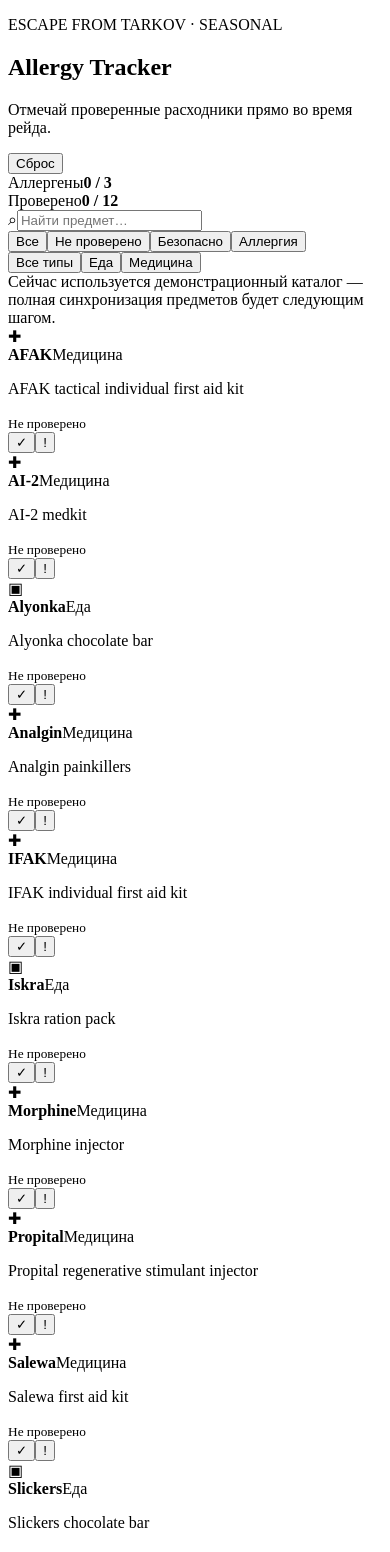
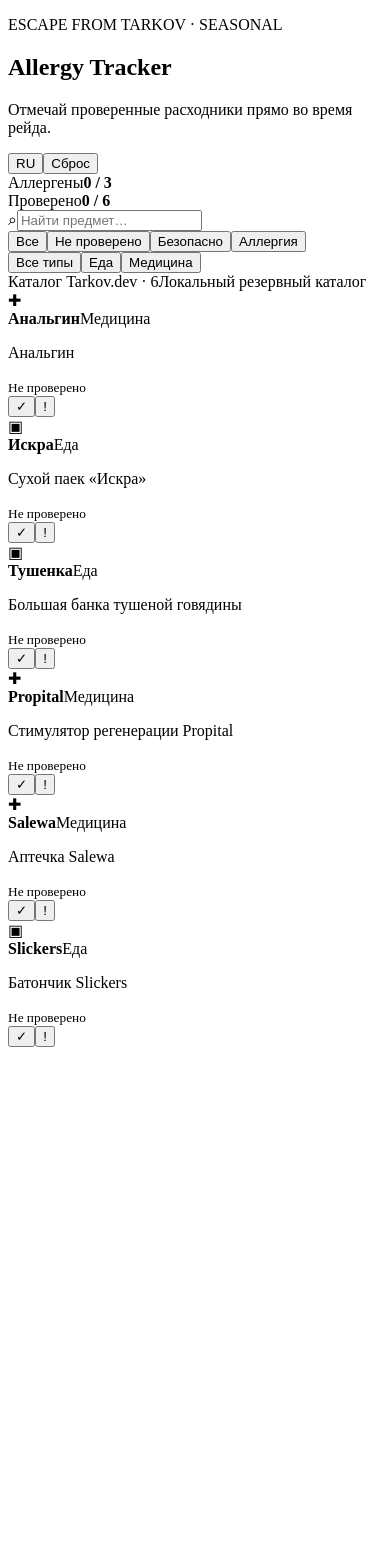
Before and after one commit to AntifrizRr/eft-allergy-tracker, a React (Vite) app: page / in a window 390 px wide. Shown: the top 1552 px of the page. After the commit the page ends 1055 px from the top, so only its background shows below. Built offline with nearby package versions, Linux system fonts and the light colour scheme; the HTML template or start-up script is replaced by a standard one.

Commit message:
Sync live Tarkov consumable catalog

```diff
--- a/package.json
+++ b/package.json
@@ -1,10 +1,11 @@
 {
   "name": "eft-allergy-tracker",
   "private": true,
-  "version": "0.1.0",
+  "version": "0.2.0",
   "type": "module",
   "scripts": {
     "dev": "vite",
+    "sync:items": "node scripts/sync-items.mjs",
     "build": "tsc -b && vite build",
     "preview": "vite preview"
   },
--- a/src/App.tsx
+++ b/src/App.tsx
@@ -1,15 +1,36 @@
 import { useEffect, useMemo, useState } from 'react'
-import { items } from './data/items'
+import { catalogSyncedAt, items } from './data/items'
 import { clearStatuses, loadStatuses, saveStatuses } from './storage'
-import type { ItemCategory, ItemStatus, StatusMap } from './types'
+import type { AppLanguage, ItemCategory, ItemStatus, StatusMap, TarkovItem } from './types'
 
 type StatusFilter = 'all' | ItemStatus
 type CategoryFilter = 'all' | ItemCategory
 
-const STATUS_LABELS: Record<ItemStatus, string> = {
-  unknown: 'Не проверено',
-  safe: 'Безопасно',
-  allergic: 'Аллергия',
+const LANGUAGE_KEY = 'eft-allergy-language'
+
+const STATUS_LABELS: Record<AppLanguage, Record<ItemStatus, string>> = {
+  ru: { unknown: 'Не проверено', safe: 'Безопасно', allergic: 'Аллергия' },
+  en: { unknown: 'Untested', safe: 'Safe', allergic: 'Allergy' },
+}
+
+function itemText(item: TarkovItem, language: AppLanguage) {
+  return language === 'ru'
+    ? { shortName: item.shortNameRu || item.shortName, name: item.nameRu || item.name }
+    : { shortName: item.shortName, name: item.name }
+}
+
+function ItemIcon({ item }: { item: TarkovItem }) {
+  const [failed, setFailed] = useState(false)
+
+  return (
+    <div className="item-icon" aria-hidden="true">
+      {item.imageLink && !failed ? (
+        <img src={item.imageLink} alt="" loading="lazy" onError={() => setFailed(true)} />
+      ) : (
+        <span>{item.category === 'food' ? '▣' : '✚'}</span>
+      )}
+    </div>
+  )
 }
 
 function App() {
@@ -17,10 +38,13 @@
   const [query, setQuery] = useState('')
   const [statusFilter, setStatusFilter] = useState<StatusFilter>('all')
   const [categoryFilter, setCategoryFilter] = useState<CategoryFilter>('all')
+  const [language, setLanguage] = useState<AppLanguage>(() => {
+    const saved = localStorage.getItem(LANGUAGE_KEY)
+    return saved === 'en' ? 'en' : 'ru'
+  })
 
-  useEffect(() => {
-    saveStatuses(statuses)
-  }, [statuses])
+  useEffect(() => saveStatuses(statuses), [statuses])
+  useEffect(() => localStorage.setItem(LANGUAGE_KEY, language), [language])
 
   const stats = useMemo(() => {
     const allergic = items.filter((item) => statuses[item.id] === 'allergic').length
@@ -28,7 +52,6 @@
       const status = statuses[item.id]
       return status === 'safe' || status === 'allergic'
     }).length
-
     return { allergic, tested }
   }, [statuses])
 
@@ -38,36 +61,48 @@
     return items
       .filter((item) => {
         const status = statuses[item.id] ?? 'unknown'
-        const matchesQuery =
-          !normalizedQuery ||
-          item.name.toLowerCase().includes(normalizedQuery) ||
-          item.shortName.toLowerCase().includes(normalizedQuery)
+        const searchable = [item.name, item.shortName, item.nameRu, item.shortNameRu]
+          .filter(Boolean)
+          .join(' ')
+          .toLowerCase()
+        const matchesQuery = !normalizedQuery || searchable.includes(normalizedQuery)
         const matchesStatus = statusFilter === 'all' || status === statusFilter
         const matchesCategory = categoryFilter === 'all' || item.category === categoryFilter
-
         return matchesQuery && matchesStatus && matchesCategory
       })
       .sort((a, b) => {
         const aStatus = statuses[a.id] ?? 'unknown'
         const bStatus = statuses[b.id] ?? 'unknown'
-        if (aStatus === bStatus) return a.shortName.localeCompare(b.shortName)
-        if (aStatus === 'unknown') return -1
-        if (bStatus === 'unknown') return 1
-        return a.shortName.localeCompare(b.shortName)
+        if (aStatus !== bStatus) {
+          if (aStatus === 'unknown') return -1
+          if (bStatus === 'unknown') return 1
+        }
+        return itemText(a, language).shortName.localeCompare(itemText(b, language).shortName, language)
       })
-  }, [categoryFilter, query, statusFilter, statuses])
+  }, [categoryFilter, language, query, statusFilter, statuses])
+
+  function toggleLanguage() {
+    setLanguage((current) => (current === 'ru' ? 'en' : 'ru'))
+  }
 
   function setItemStatus(itemId: string, status: ItemStatus) {
+    const currentStatus = statuses[itemId] ?? 'unknown'
+    if (status === 'allergic' && currentStatus !== 'allergic' && stats.allergic >= 3) return
     setStatuses((current) => ({ ...current, [itemId]: status }))
   }
 
   function resetProgress() {
-    const confirmed = window.confirm('Сбросить все отмеченные предметы? Это действие нельзя отменить.')
-    if (!confirmed) return
-
+    const message = language === 'ru'
+      ? 'Сбросить все отмеченные предметы? Это действие нельзя отменить.'
+      : 'Reset all marked items? This cannot be undone.'
+    if (!window.confirm(message)) return
     clearStatuses()
     setStatuses({})
   }
+
+  const syncedLabel = catalogSyncedAt === 'fallback'
+    ? (language === 'ru' ? 'Локальный резервный каталог' : 'Local fallback catalog')
+    : new Date(catalogSyncedAt).toLocaleDateString(language === 'ru' ? 'ru-RU' : 'en-US')
 
   return (
     <main className="app-shell">
@@ -75,28 +110,35 @@
         <div>
           <p className="eyebrow">ESCAPE FROM TARKOV · SEASONAL</p>
           <h1>Allergy Tracker</h1>
-          <p className="subtitle">Отмечай проверенные расходники прямо во время рейда.</p>
+          <p className="subtitle">
+            {language === 'ru'
+              ? 'Отмечай проверенные расходники прямо во время рейда.'
+              : 'Mark tested consumables during the raid.'}
+          </p>
         </div>
-        <button className="reset-button" type="button" onClick={resetProgress}>
-          Сброс
-        </button>
+        <div className="hero-actions">
+          <button className="language-button" type="button" onClick={toggleLanguage}>{language.toUpperCase()}</button>
+          <button className="reset-button" type="button" onClick={resetProgress}>
+            {language === 'ru' ? 'Сброс' : 'Reset'}
+          </button>
+        </div>
       </section>
 
-      <section className="stats-grid" aria-label="Прогресс">
+      <section className="stats-grid" aria-label={language === 'ru' ? 'Прогресс' : 'Progress'}>
         <article className="stat-card danger">
-          <span className="stat-label">Аллергены</span>
-          <strong>{Math.min(stats.allergic, 3)} / 3</strong>
+          <span className="stat-label">{language === 'ru' ? 'Аллергены' : 'Allergens'}</span>
+          <strong>{stats.allergic} / 3</strong>
         </article>
         <article className="stat-card">
-          <span className="stat-label">Проверено</span>
+          <span className="stat-label">{language === 'ru' ? 'Проверено' : 'Tested'}</span>
           <strong>{stats.tested} / {items.length}</strong>
         </article>
       </section>
 
       {stats.allergic >= 3 && (
         <section className="complete-banner">
-          <strong>Все 3 аллергена найдены.</strong>
-          <span>Остальные предметы можно считать безопасными по исключению.</span>
+          <strong>{language === 'ru' ? 'Все 3 аллергена найдены.' : 'All 3 allergens found.'}</strong>
+          <span>{language === 'ru' ? 'Остальные предметы можно считать безопасными по исключению.' : 'All remaining items are safe by elimination.'}</span>
         </section>
       )}
 
@@ -106,12 +148,12 @@
           <input
             value={query}
             onChange={(event) => setQuery(event.target.value)}
-            placeholder="Найти предмет…"
+            placeholder={language === 'ru' ? 'Найти предмет…' : 'Find item…'}
             autoComplete="off"
           />
         </label>
 
-        <div className="filter-row" aria-label="Фильтр по статусу">
+        <div className="filter-row" aria-label={language === 'ru' ? 'Фильтр по статусу' : 'Status filter'}>
           {(['all', 'unknown', 'safe', 'allergic'] as const).map((filter) => (
             <button
               key={filter}
@@ -119,12 +161,12 @@
               className={statusFilter === filter ? 'filter active' : 'filter'}
               onClick={() => setStatusFilter(filter)}
             >
-              {filter === 'all' ? 'Все' : STATUS_LABELS[filter]}
+              {filter === 'all' ? (language === 'ru' ? 'Все' : 'All') : STATUS_LABELS[language][filter]}
             </button>
           ))}
         </div>
 
-        <div className="filter-row" aria-label="Фильтр по категории">
+        <div className="filter-row" aria-label={language === 'ru' ? 'Фильтр по категории' : 'Category filter'}>
           {(['all', 'food', 'medical'] as const).map((filter) => (
             <button
               key={filter}
@@ -132,37 +174,44 @@
               className={categoryFilter === filter ? 'filter active' : 'filter'}
               onClick={() => setCategoryFilter(filter)}
             >
-              {filter === 'all' ? 'Все типы' : filter === 'food' ? 'Еда' : 'Медицина'}
+              {filter === 'all'
+                ? (language === 'ru' ? 'Все типы' : 'All types')
+                : filter === 'food'
+                  ? (language === 'ru' ? 'Еда' : 'Provisions')
+                  : (language === 'ru' ? 'Медицина' : 'Medical')}
             </button>
           ))}
         </div>
       </section>
 
-      <div className="demo-note">Сейчас используется демонстрационный каталог — полная синхронизация предметов будет следующим шагом.</div>
+      <div className="catalog-note">
+        <span>{language === 'ru' ? 'Каталог Tarkov.dev' : 'Tarkov.dev catalog'} · {items.length}</span>
+        <span>{syncedLabel}</span>
+      </div>
 
       <section className="item-list" aria-live="polite">
         {visibleItems.map((item) => {
           const status = statuses[item.id] ?? 'unknown'
+          const text = itemText(item, language)
+          const allergyLocked = stats.allergic >= 3 && status !== 'allergic'
 
           return (
             <article className={`item-card status-${status}`} key={item.id}>
-              <div className="item-icon" aria-hidden="true">
-                {item.category === 'food' ? '▣' : '✚'}
-              </div>
+              <ItemIcon item={item} />
               <div className="item-copy">
                 <div className="item-heading">
-                  <strong>{item.shortName}</strong>
-                  <span>{item.category === 'food' ? 'Еда' : 'Медицина'}</span>
+                  <strong>{text.shortName}</strong>
+                  <span>{item.category === 'food' ? (language === 'ru' ? 'Еда' : 'Provisions') : (language === 'ru' ? 'Медицина' : 'Medical')}</span>
                 </div>
-                <p>{item.name}</p>
-                <small>{STATUS_LABELS[status]}</small>
+                <p>{text.name}</p>
+                <small>{STATUS_LABELS[language][status]}</small>
               </div>
               <div className="item-actions">
                 <button
                   type="button"
                   className={status === 'safe' ? 'safe selected' : 'safe'}
                   onClick={() => setItemStatus(item.id, status === 'safe' ? 'unknown' : 'safe')}
-                  aria-label={`Отметить ${item.shortName} как безопасный`}
+                  aria-label={`${language === 'ru' ? 'Безопасно' : 'Safe'}: ${text.shortName}`}
                 >
                   ✓
                 </button>
@@ -170,7 +219,8 @@
                   type="button"
                   className={status === 'allergic' ? 'allergic selected' : 'allergic'}
                   onClick={() => setItemStatus(item.id, status === 'allergic' ? 'unknown' : 'allergic')}
-                  aria-label={`Отметить аллергию на ${item.shortName}`}
+                  disabled={allergyLocked}
+                  aria-label={`${language === 'ru' ? 'Аллергия' : 'Allergy'}: ${text.shortName}`}
                 >
                   !
                 </button>
@@ -179,7 +229,7 @@
           )
         })}
 
-        {visibleItems.length === 0 && <p className="empty-state">Ничего не найдено.</p>}
+        {visibleItems.length === 0 && <p className="empty-state">{language === 'ru' ? 'Ничего не найдено.' : 'Nothing found.'}</p>}
       </section>
     </main>
   )
--- a/src/data/items.ts
+++ b/src/data/items.ts
@@ -1,18 +1,12 @@
 import type { TarkovItem } from '../types'
 
-// Temporary demo catalog for the first UI scaffold.
-// It will be replaced by a generated catalog synced from Tarkov.dev.
+// Development fallback. `npm run sync:items` replaces this file with the live Tarkov.dev catalog.
+export const catalogSyncedAt = 'fallback'
 export const items: TarkovItem[] = [
-  { id: 'demo-tushonka', name: 'Can of beef stew (Large)', shortName: 'Tushonka', category: 'food' },
-  { id: 'demo-iskra', name: 'Iskra ration pack', shortName: 'Iskra', category: 'food' },
-  { id: 'demo-slickers', name: 'Slickers chocolate bar', shortName: 'Slickers', category: 'food' },
-  { id: 'demo-alyonka', name: 'Alyonka chocolate bar', shortName: 'Alyonka', category: 'food' },
-  { id: 'demo-water', name: 'Water bottle with a filter', shortName: 'Water', category: 'food' },
-  { id: 'demo-salewa', name: 'Salewa first aid kit', shortName: 'Salewa', category: 'medical' },
-  { id: 'demo-afak', name: 'AFAK tactical individual first aid kit', shortName: 'AFAK', category: 'medical' },
-  { id: 'demo-ifak', name: 'IFAK individual first aid kit', shortName: 'IFAK', category: 'medical' },
-  { id: 'demo-analgin', name: 'Analgin painkillers', shortName: 'Analgin', category: 'medical' },
-  { id: 'demo-propital', name: 'Propital regenerative stimulant injector', shortName: 'Propital', category: 'medical' },
-  { id: 'demo-morphine', name: 'Morphine injector', shortName: 'Morphine', category: 'medical' },
-  { id: 'demo-ai2', name: 'AI-2 medkit', shortName: 'AI-2', category: 'medical' }
+  { id: 'demo-tushonka', name: 'Can of beef stew (Large)', shortName: 'Tushonka', nameRu: 'Большая банка тушеной говядины', shortNameRu: 'Тушенка', category: 'food', types: ['provisions'], imageLink: null },
+  { id: 'demo-iskra', name: 'Iskra ration pack', shortName: 'Iskra', nameRu: 'Сухой паек «Искра»', shortNameRu: 'Искра', category: 'food', types: ['provisions'], imageLink: null },
+  { id: 'demo-slickers', name: 'Slickers chocolate bar', shortName: 'Slickers', nameRu: 'Батончик Slickers', shortNameRu: 'Slickers', category: 'food', types: ['provisions'], imageLink: null },
+  { id: 'demo-salewa', name: 'Salewa first aid kit', shortName: 'Salewa', nameRu: 'Аптечка Salewa', shortNameRu: 'Salewa', category: 'medical', types: ['meds'], imageLink: null },
+  { id: 'demo-analgin', name: 'Analgin painkillers', shortName: 'Analgin', nameRu: 'Анальгин', shortNameRu: 'Анальгин', category: 'medical', types: ['meds'], imageLink: null },
+  { id: 'demo-propital', name: 'Propital regenerative stimulant injector', shortName: 'Propital', nameRu: 'Стимулятор регенерации Propital', shortNameRu: 'Propital', category: 'medical', types: ['injectors'], imageLink: null },
 ]
--- a/src/styles.css
+++ b/src/styles.css
@@ -34,6 +34,8 @@
   margin-bottom: 20px;
 }
 
+.hero-actions { display: flex; gap: 7px; align-items: center; }
+
 .eyebrow {
   margin: 0 0 7px;
   color: #9d9578;
@@ -56,13 +58,21 @@
   font-size: 14px;
 }
 
-.reset-button {
+.reset-button,
+.language-button {
   border: 1px solid #3a3b35;
   border-radius: 10px;
   padding: 9px 11px;
   color: #b8b5aa;
   background: #151613;
   cursor: pointer;
+}
+
+.language-button {
+  color: #e2dbc3;
+  border-color: #5b553f;
+  background: #242218;
+  font-weight: 800;
 }
 
 .stats-grid {
@@ -89,7 +99,7 @@
 .danger strong { color: #df8b79; }
 
 .complete-banner,
-.demo-note {
+.catalog-note {
   margin-bottom: 12px;
   border-radius: 12px;
   padding: 12px 14px;
@@ -104,8 +114,7 @@
   color: #ccd5ad;
 }
 
-.complete-banner span,
-.demo-note { font-size: 13px; }
+.complete-banner span { font-size: 13px; }
 
 .controls {
   display: flex;
@@ -149,16 +158,20 @@
 }
 .filter.active { border-color: #8d835f; color: #f0ead4; background: #29271e; }
 
-.demo-note {
-  border: 1px dashed #4b493d;
-  color: #aaa48d;
-  background: rgba(35, 33, 26, .55);
+.catalog-note {
+  display: flex;
+  justify-content: space-between;
+  gap: 12px;
+  border: 1px solid #34342d;
+  color: #888779;
+  background: rgba(25, 25, 21, .72);
+  font-size: 11px;
 }
 
 .item-list { display: flex; flex-direction: column; gap: 8px; }
 .item-card {
   display: grid;
-  grid-template-columns: 48px minmax(0, 1fr) auto;
+  grid-template-columns: 56px minmax(0, 1fr) auto;
   align-items: center;
   gap: 11px;
   min-height: 82px;
@@ -173,14 +186,17 @@
 .item-icon {
   display: grid;
   place-items: center;
-  width: 48px;
-  height: 48px;
+  width: 56px;
+  height: 56px;
+  overflow: hidden;
   border: 1px solid #393a32;
   border-radius: 11px;
   color: #b8af8c;
   background: #1d1e19;
   font-size: 23px;
 }
+.item-icon img { width: 100%; height: 100%; object-fit: contain; }
+.item-icon span { line-height: 1; }
 
 .item-copy { min-width: 0; }
 .item-heading { display: flex; align-items: baseline; gap: 7px; }
@@ -205,13 +221,21 @@
 }
 .item-actions .safe.selected { border-color: #698265; color: #d7e5d1; background: #263324; }
 .item-actions .allergic.selected { border-color: #92564a; color: #ffd8ce; background: #44231e; }
+.item-actions button:disabled { opacity: .28; cursor: not-allowed; }
 
 .empty-state { padding: 30px 0; text-align: center; color: #77776e; }
 
+@media (max-width: 520px) {
+  .hero { gap: 10px; }
+  .hero-actions { flex-direction: column; align-items: stretch; }
+  .language-button, .reset-button { padding: 8px 10px; }
+}
+
 @media (max-width: 460px) {
   .app-shell { padding-left: 12px; padding-right: 12px; }
-  .item-card { grid-template-columns: 42px minmax(0, 1fr) auto; gap: 9px; }
-  .item-icon { width: 42px; height: 42px; }
+  .item-card { grid-template-columns: 48px minmax(0, 1fr) auto; gap: 9px; }
+  .item-icon { width: 48px; height: 48px; }
   .item-actions button { width: 40px; height: 40px; }
   .item-heading span { display: none; }
+  .catalog-note { flex-direction: column; gap: 3px; }
 }
--- a/src/types.ts
+++ b/src/types.ts
@@ -1,11 +1,16 @@
 export type ItemCategory = 'food' | 'medical'
 export type ItemStatus = 'unknown' | 'safe' | 'allergic'
+export type AppLanguage = 'ru' | 'en'
 
 export interface TarkovItem {
   id: string
   name: string
   shortName: string
+  nameRu: string
+  shortNameRu: string
   category: ItemCategory
+  types: string[]
+  imageLink: string | null
 }
 
 export type StatusMap = Record<string, ItemStatus>
--- a/vite.config.ts
+++ b/vite.config.ts
@@ -9,10 +9,13 @@
     VitePWA({
       registerType: 'autoUpdate',
       includeAssets: ['icon.svg'],
+      workbox: {
+        globPatterns: ['**/*.{js,css,html,ico,png,jpg,jpeg,svg,webp}'],
+      },
       manifest: {
         name: 'EFT Allergy Tracker',
         short_name: 'EFT Allergy',
-        description: 'Track tested food and medicine for the seasonal Allergic modifier in Escape from Tarkov.',
+        description: 'Track tested provisions and medicine for the seasonal Allergic modifier in Escape from Tarkov.',
         theme_color: '#11120f',
         background_color: '#11120f',
         display: 'standalone',
```
Also changed, not shown: scripts/sync-items.mjs (added, +137 -0 lines), 1 other file (tests, documents, lock files or other folders).
